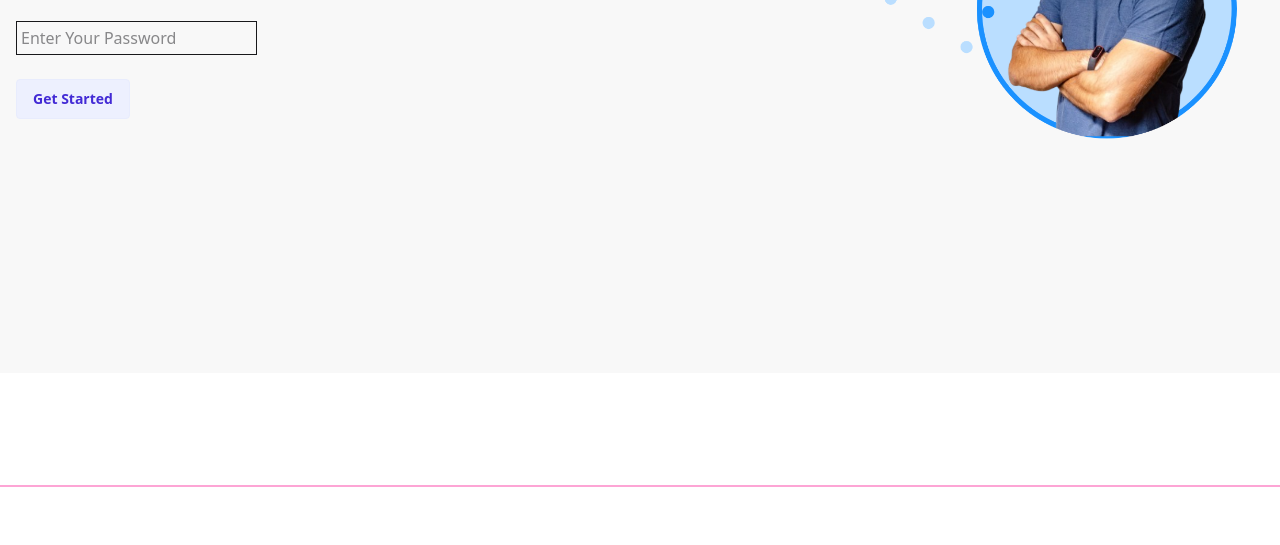
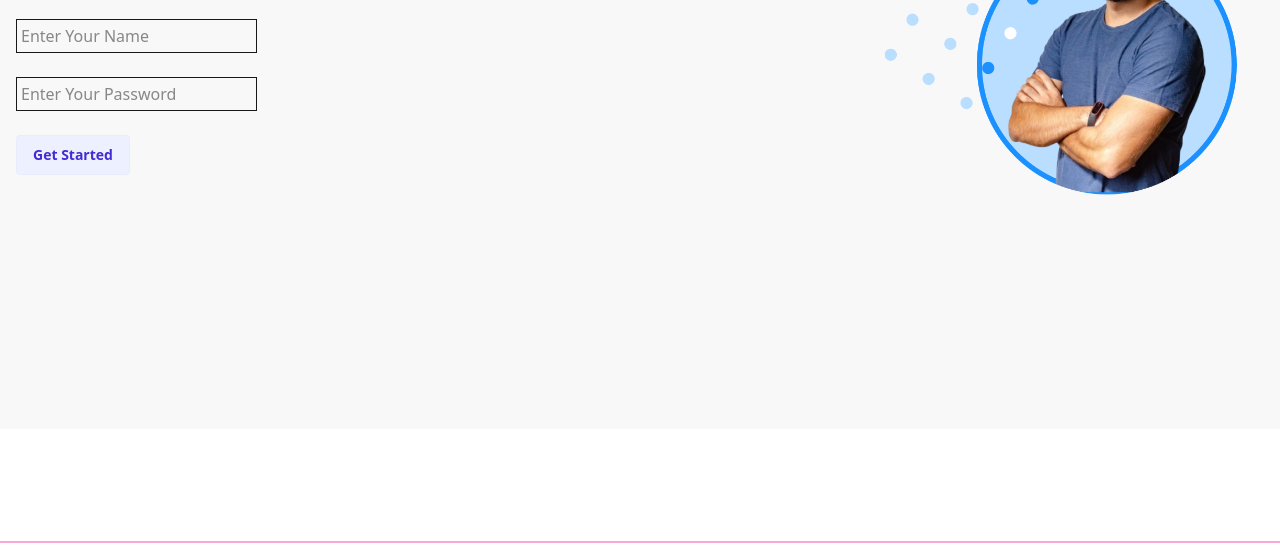
Before and after one commit to Shdeveloper12/English-Janala, a plain HTML site: page index.html in a window 1280 px wide. Shown: the part 427-972 px from the top of the page. Drawn offline with nearby package versions, Linux system fonts and the light colour scheme; no server answers.

Commit message:
added index file

```diff
--- a/index.html
+++ b/index.html
@@ -8,6 +8,7 @@
   </style>
     <meta charset="UTF-8">
     <meta name="viewport" content="width=device-width, initial-scale=1.0">
+    <link rel="shortcut icon" href="./assets/images.jpg" type="image/x-icon">
     <title>English জানালা </title>
 
 
@@ -40,7 +41,7 @@
 
     </header>
 
-    <main>
+    <main class="pt-14">
         <!-- Banner sectionn design -->
         <section id="banner">
             <div class="hero bg-base-200 min-h-screen">
```
